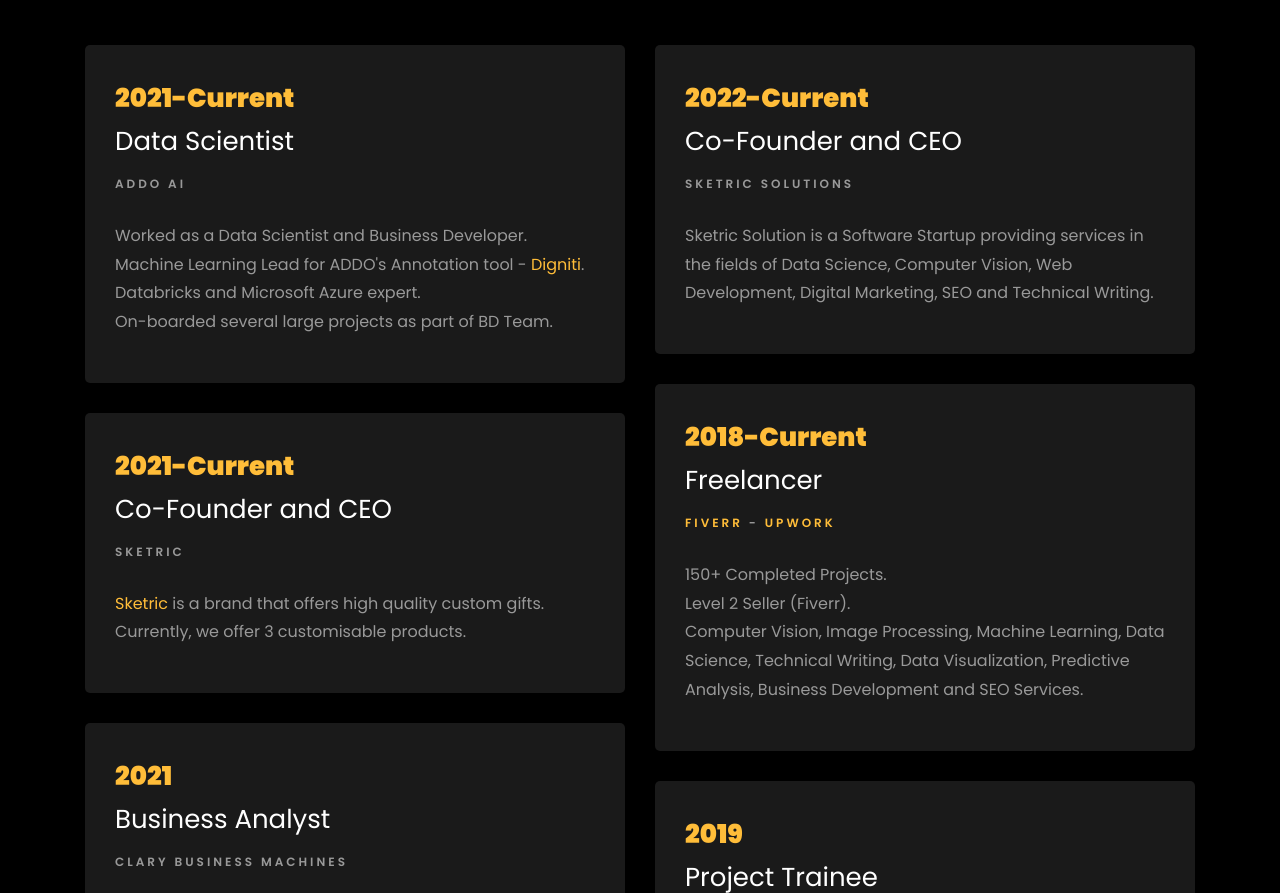
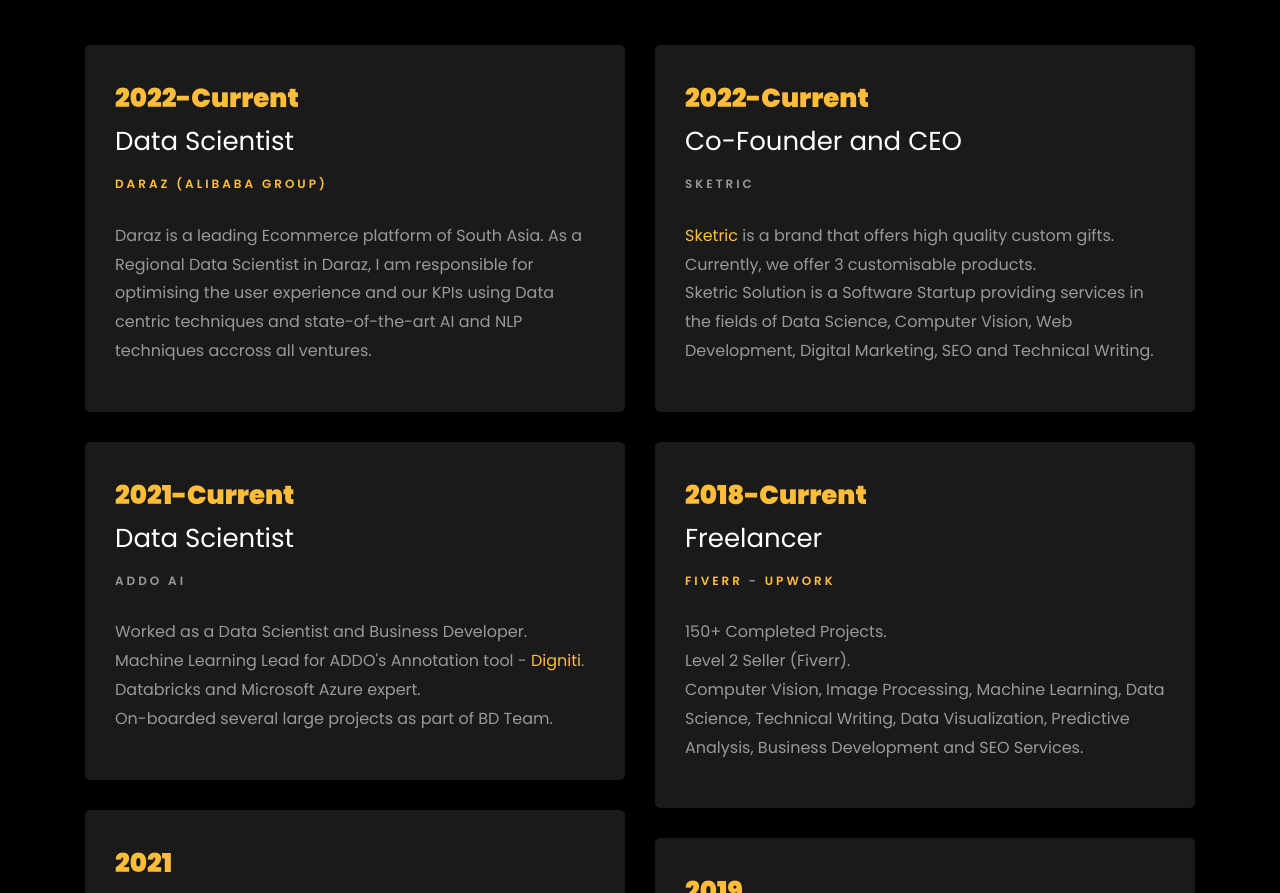
Before and after one commit to alisadiq1999/alisadiq-website, a plain HTML site: page index.html in a window 1280 px wide. Shown: the part 1758-2651 px from the top of the page. Drawn offline with Linux system fonts and the light colour scheme; files whose address does not match are found by name.

Commit message:
Update index.html

```diff
--- a/index.html
+++ b/index.html
@@ -137,18 +137,18 @@
         </div>
     		<div class="row">
     			<div class="col-md-6">
+				<div class="resume-wrap ftco-animate">
+    					<span class="date">2022-Current</span>
+    					<h2>Data Scientist</h2>
+    					<span class="position"><a href="https://daraz.com/" target="_blank">Daraz (Alibaba group)</a></span>
+    					<p class="mt-4">Daraz is a leading Ecommerce platform of South Asia. As a Regional Data Scientist in Daraz, I am responsible for optimising the user experience and our KPIs using Data centric techniques and state-of-the-art AI and NLP techniques accross all ventures.</p>
+    				</div>
     				<div class="resume-wrap ftco-animate">
     					<span class="date">2021-Current</span>
     					<h2>Data Scientist</h2>
     					<span class="position">ADDO AI</span>
     					<p class="mt-4">Worked as a Data Scientist and Business Developer.<br>Machine Learning Lead for ADDO's Annotation tool - <a href="https://digniti.xyz" target="_blank">Digniti</a>.
 						<br> Databricks and Microsoft Azure expert. <br> On-boarded several large projects as part of BD Team.</p>
-    				</div>
-    				<div class="resume-wrap ftco-animate">
-    					<span class="date">2021-Current</span>
-    					<h2>Co-Founder and CEO</h2>
-    					<span class="position">Sketric</span>
-    					<p class="mt-4"><a href="https://instagram.com/sketric_" target="_blank">Sketric</a> is a brand that offers high quality custom gifts. Currently, we offer 3 customisable products.</p>
     				</div>
     				<div class="resume-wrap ftco-animate">
     					<span class="date">2021</span>
@@ -162,8 +162,8 @@
     				<div class="resume-wrap ftco-animate">
     					<span class="date">2022-Current</span>
     					<h2>Co-Founder and CEO</h2>
-    					<span class="position">Sketric Solutions</span>
-    					<p class="mt-4">Sketric Solution is a Software Startup providing services in the fields of Data Science, Computer Vision, Web Development, Digital Marketing, SEO and Technical Writing.</p>
+    					<span class="position">Sketric</span>
+    					<p class="mt-4"><a href="https://instagram.com/sketric_" target="_blank">Sketric</a> is a brand that offers high quality custom gifts. Currently, we offer 3 customisable products.<br>Sketric Solution is a Software Startup providing services in the fields of Data Science, Computer Vision, Web Development, Digital Marketing, SEO and Technical Writing.</p>
     				</div>
     				<div class="resume-wrap ftco-animate">
     					<span class="date">2018-Current</span>
```
